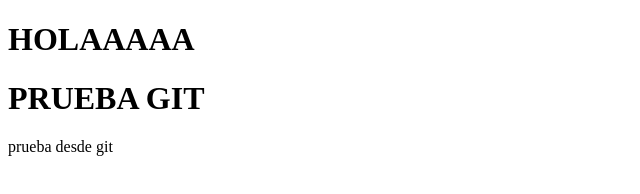
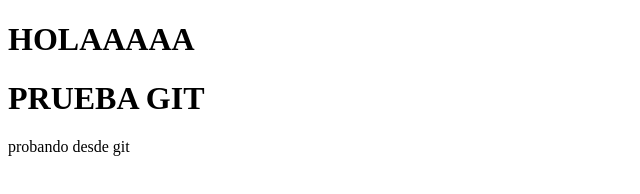
Before and after one commit to RodryDev/practica-git, a plain HTML site: page index.html in a window 1280 px wide. Shown: the full height of the page, 0-640 px from the left. Drawn offline with Linux system fonts and the light colour scheme.

Commit message:
Update index.html

```diff
--- a/index.html
+++ b/index.html
@@ -17,7 +17,7 @@
         PRUEBA GIT
     </h1>
 
-      <p> prueba desde git </p>
+      <p> probando desde git </p>
 </p>
   </div>
 
```
